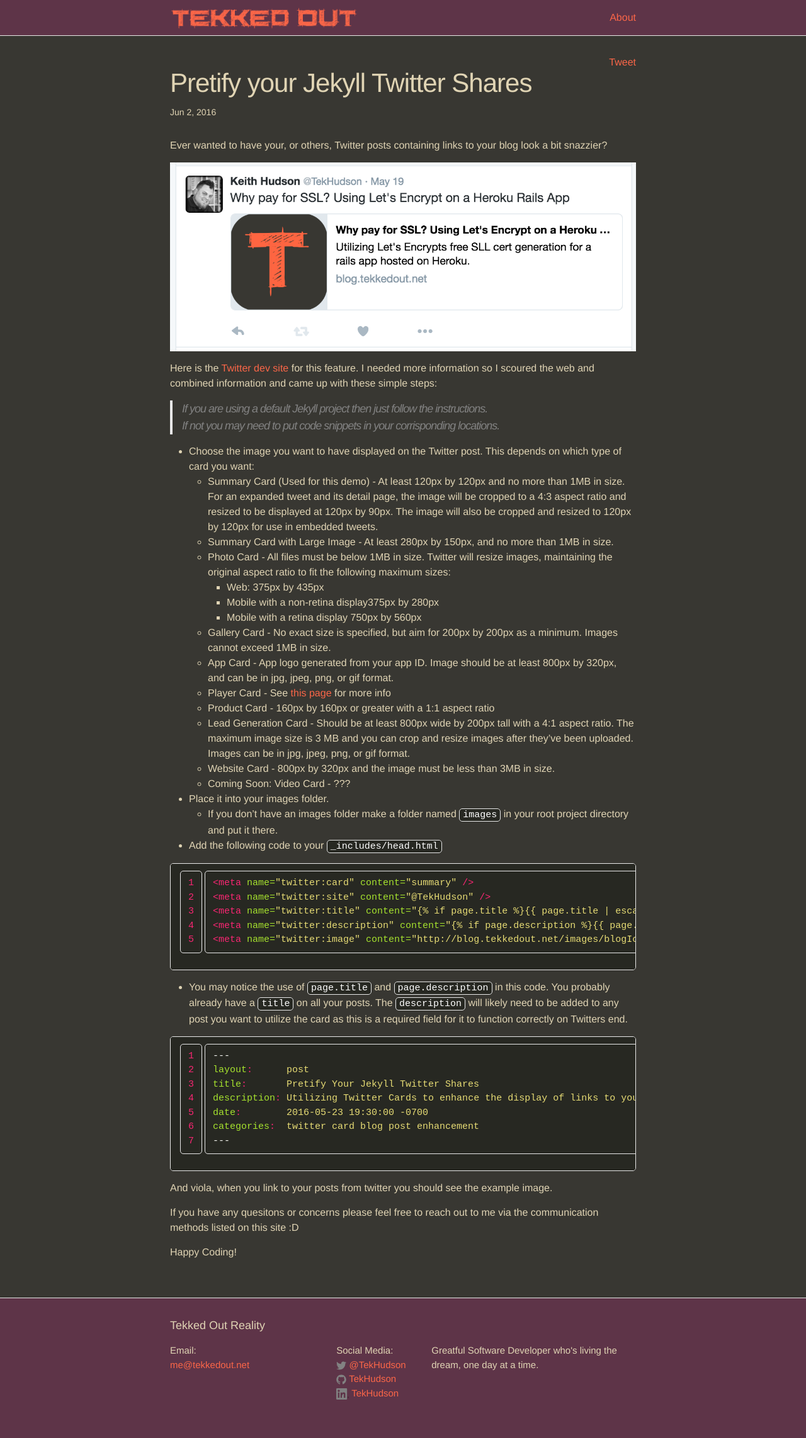
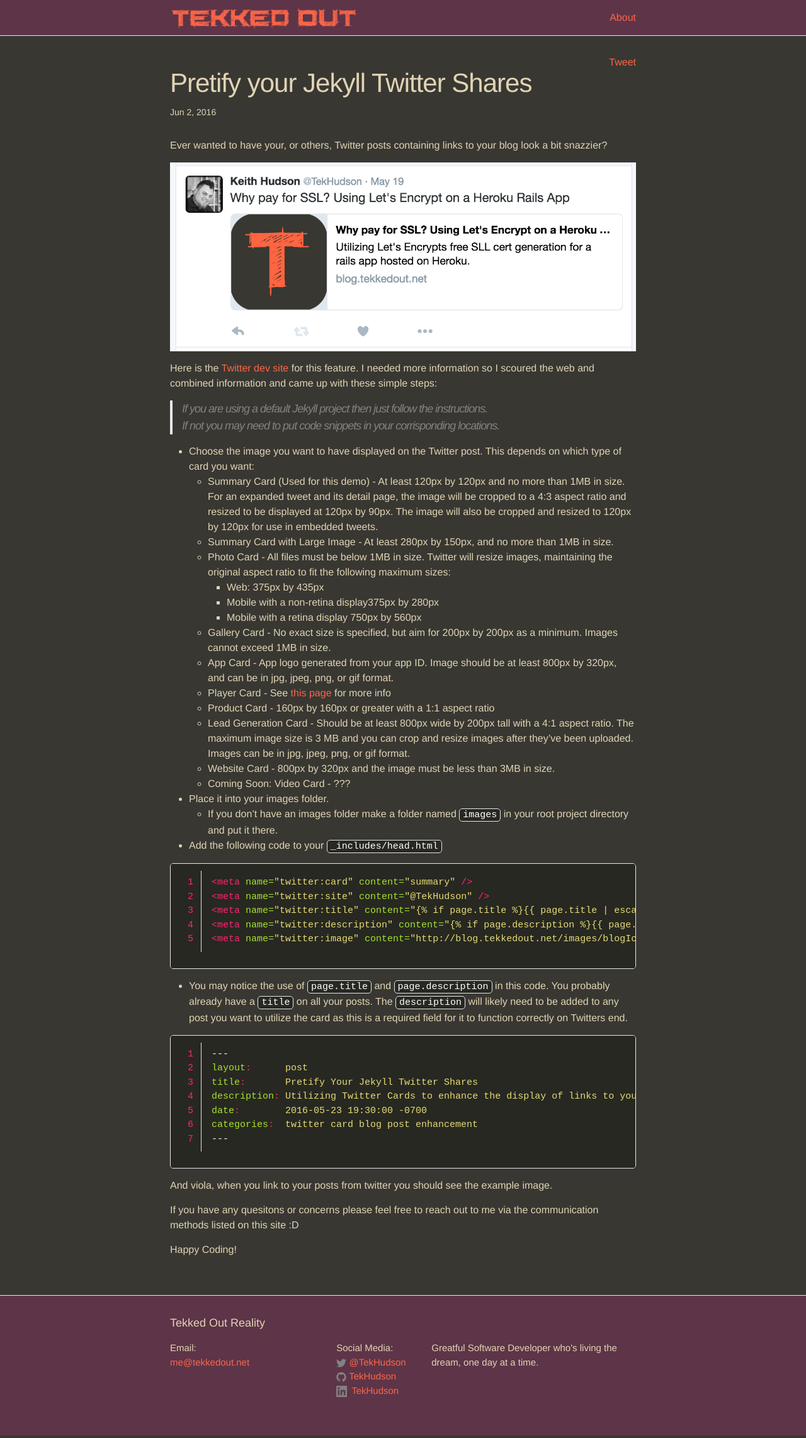
Before and after one commit to tekHudson/blog.tekkedout.net, a Jekyll site: the page built from _posts/2016-06-02-add-twitter-card-to-blog-post.markdown, in a window 1280 px wide. Shown: the whole page at 63% size. Built offline with Jekyll 4.4.1, drawn with Linux system fonts in a browser that asks for light colours; comment, search, counter and statistics services are not loaded.

Commit message:
Formatting fix for linenos in highlight blocks

```diff
--- a/_sass/_base.scss
+++ b/_sass/_base.scss
@@ -123,14 +123,14 @@
 /**
  * Code formatting
  */
-pre,
-code {
+pre, code {
     color: #F92672;
     font-size: 15px;
     border: 1px solid $grey-color-light;
     border-radius: 5px;
     background-color: #272822;
 }
+
 
 code {
     padding: 1px 5px;
@@ -154,9 +154,22 @@
     overflow-x: auto;
 
     > code {
-        border: 0;
+        border: 0px;
         padding-right: 0;
         padding-left: 0;
+    }
+
+    &.lineno {
+        border: 0px;
+    }
+
+    pre {
+        border: 0px;
+    }
+
+    td.gutter > pre {
+        border-radius: 0px;
+        border-right: 1px solid $grey-color-light;;
     }
 }
 
```
